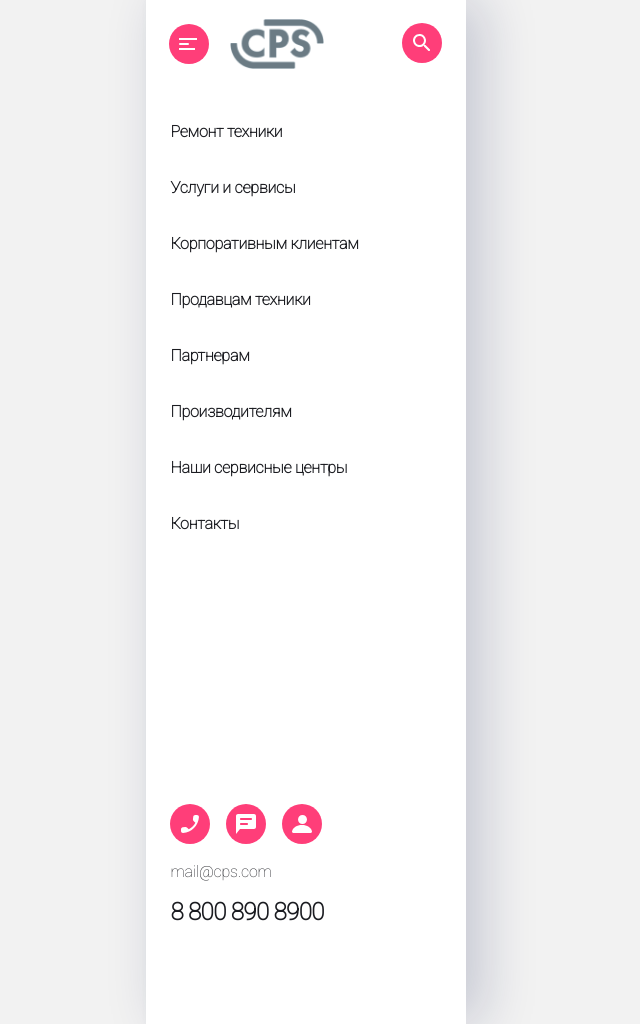
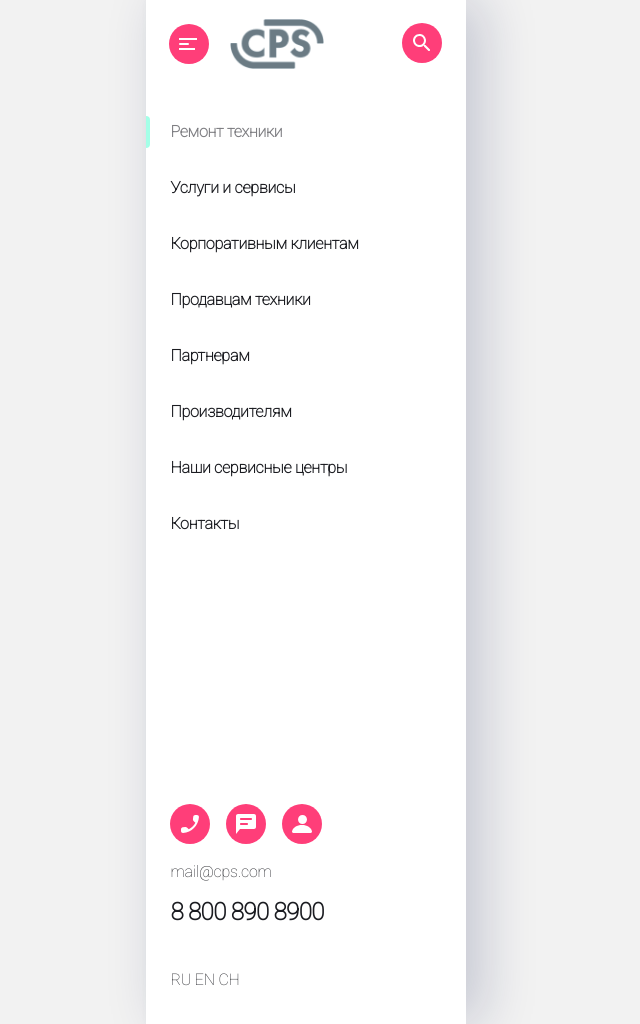
Before and after one commit to MasterKho/CPSmaket3, a plain HTML site: page index.html in a window 1280 px wide. Shown: the whole page, without its empty margins (387-1027 px from the left). Drawn offline with nearby package versions, Linux system fonts and the light colour scheme.

Commit message:
end make all design

```diff
--- a/css/footer.css
+++ b/css/footer.css
@@ -53,3 +53,15 @@
     color: #1B1C21;
     font-weight: bold;
  }
+
+ .footer__checkbox{
+     position: absolute;
+    display: inline-block;
+    height: 24px;
+    left: 24px;
+    top: 968px;
+    font-size: 16px;
+    line-height: 24px;
+    letter-spacing: -0.2px;
+    color: black;
+ }
--- a/css/main.css
+++ b/css/main.css
@@ -25,3 +25,16 @@
       letter-spacing: -0.2px;
       color: #1B1C21;
   }
+.active{
+    color: #7E7E82;
+}
+ .active::before{
+    position: absolute;
+    content: " ";
+    top: 116px;
+    left: 0px;
+    height: 32px;;
+    border-left: 4px solid #a3ffe7;
+    border-radius: 0 5px 5px 0;
+
+ }
--- a/index.html
+++ b/index.html
@@ -58,6 +58,11 @@
               <a href="mailto: mail@cps.com" class="mailto">mail@cps.com</a>
               <a href="tel: 8 800 890 8900" class="telephone">8 800 890 8900</a>
             </div>
+            <div class="footer__checkbox">
+                <a href="#">RU</a>
+                <a href="#">EN</a>
+                <a href="#">CH</a>
+            </div>
       </footer>
   </body>
 </html>
```
